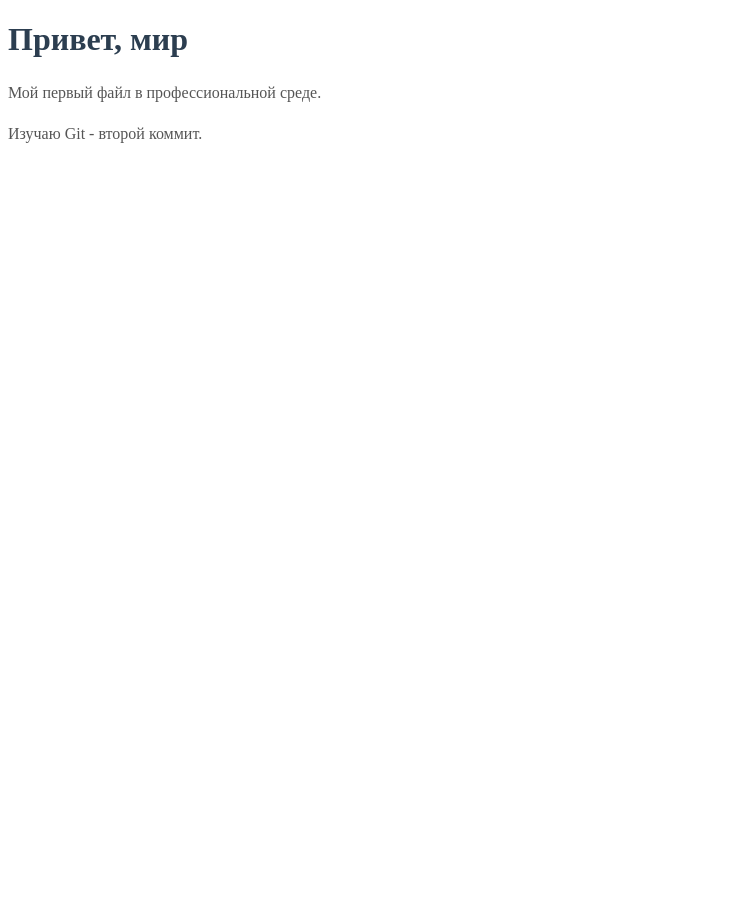
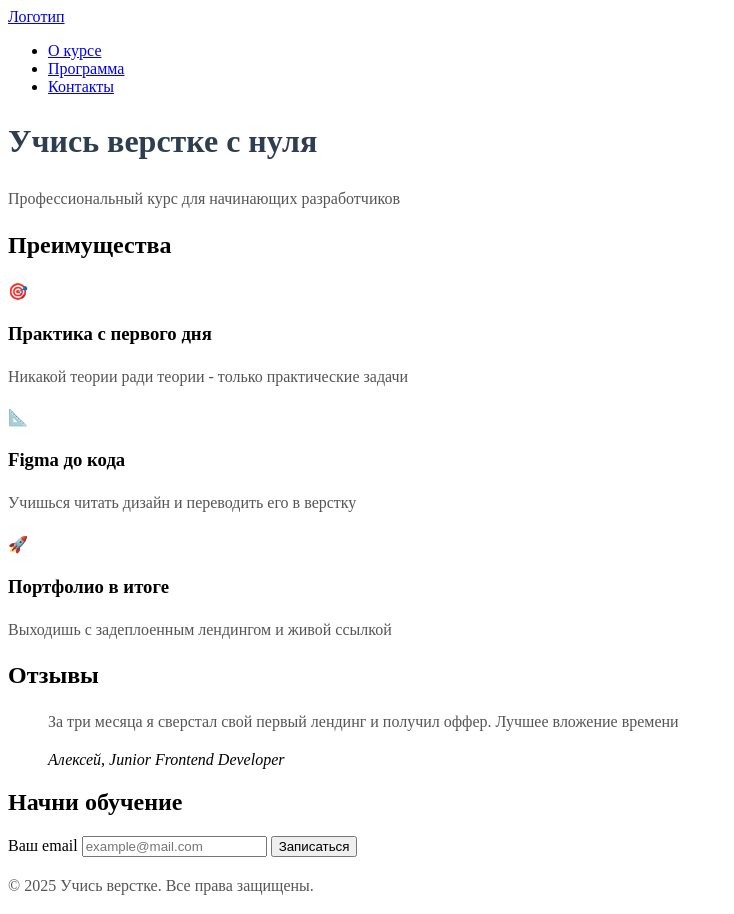
Before and after one commit to adik2012/phase-0, a plain HTML site: page index.html in a window 1280 px wide. Shown: the whole page, without its empty margins (0-734 px from the left). Before the commit the page ends 800 px from the top, so only its background shows below. Drawn offline with Linux system fonts and the light colour scheme.

Commit message:
feat: phase-2 semantic HTML skeleton

```diff
--- a/index.html
+++ b/index.html
@@ -7,8 +7,73 @@
     <link rel="stylesheet" href="css/style.css" />
   </head>
   <body>
-    <h1>Привет, мир</h1>
-    <p>Мой первый файл в профессиональной среде.</p>
-    <p>Изучаю Git - второй коммит.</p>
+    <header>
+      <a href="#">Логотип</a>
+      <nav>
+        <ul>
+          <li><a href="#">О курсе</a></li>
+          <li><a href="#">Программа</a></li>
+          <li><a href="#">Контакты</a></li>
+        </ul>
+      </nav>
+    </header>
+
+    <main>
+      <section>
+        <h1>Учись верстке с нуля</h1>
+        <p>Профессиональный курс для начинающих разработчиков</p>
+      </section>
+
+      <section>
+        <h2>Преимущества</h2>
+
+        <div>
+          <p>🎯</p>
+          <h3>Практика с первого дня</h3>
+          <p>Никакой теории ради теории - только практические задачи</p>
+        </div>
+
+        <div>
+          <p>📐</p>
+          <h3>Figma до кода</h3>
+          <p>Учишься читать дизайн и переводить его в верстку</p>
+        </div>
+
+        <div>
+          <p>🚀</p>
+          <h3>Портфолио в итоге</h3>
+          <p>Выходишь с задеплоенным лендингом и живой ссылкой</p>
+        </div>
+      </section>
+
+      <section>
+        <h2>Отзывы</h2>
+        <blockquote>
+          <p>
+            За три месяца я сверстал свой первый лендинг и получил оффер. Лучшее
+            вложение времени
+          </p>
+          <cite>Алексей, Junior Frontend Developer</cite>
+        </blockquote>
+      </section>
+
+      <section>
+        <h2>Начни обучение</h2>
+        <form>
+          <label for="email">Ваш email</label>
+          <input
+            type="email"
+            id="email"
+            name="email"
+            placeholder="example@mail.com"
+          />
+          <button type="submit">Записаться</button>
+        </form>
+      </section>
+    </main>
+
+    <footer>
+      <p>© 2025 Учись верстке. Все права защищены.</p>
+    </footer>
   </body>
 </html>
```
